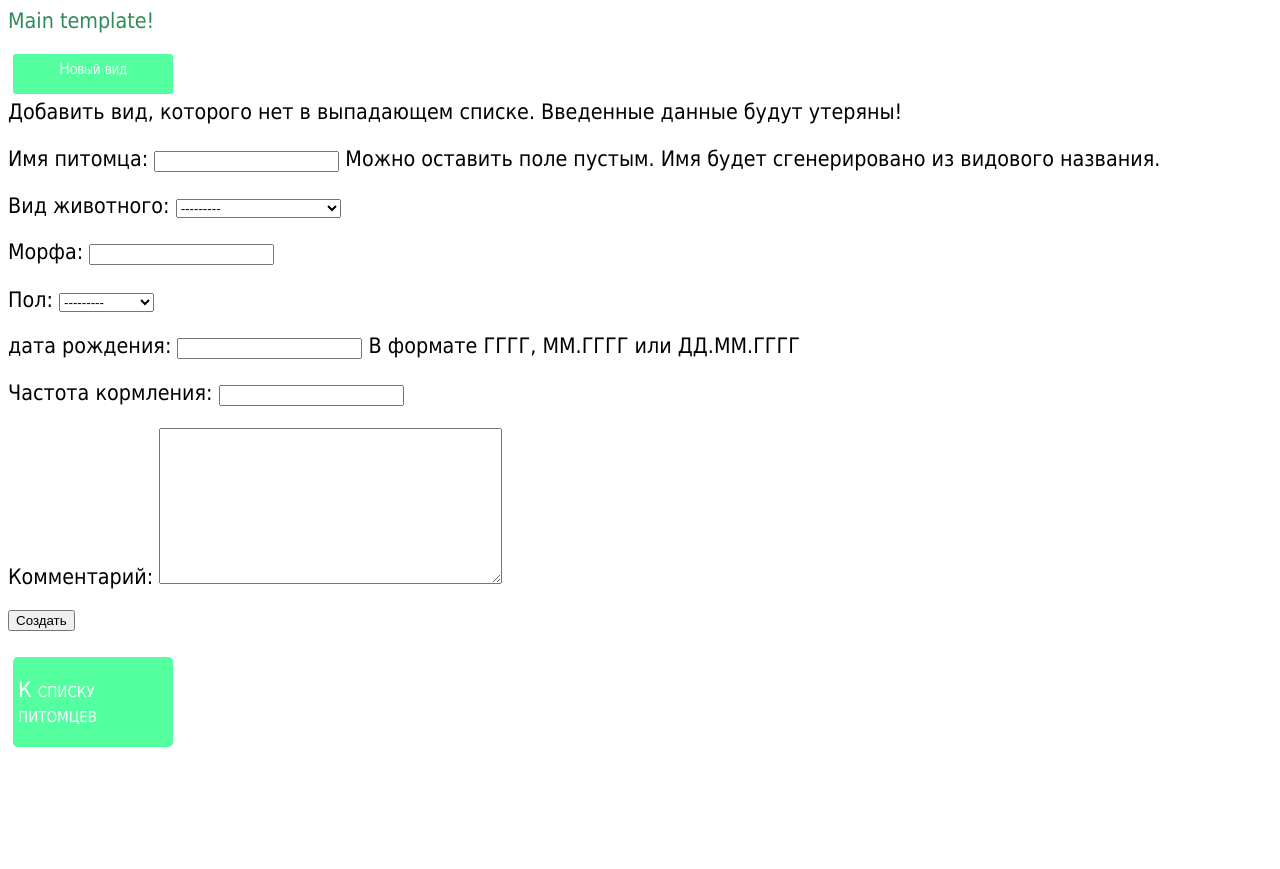
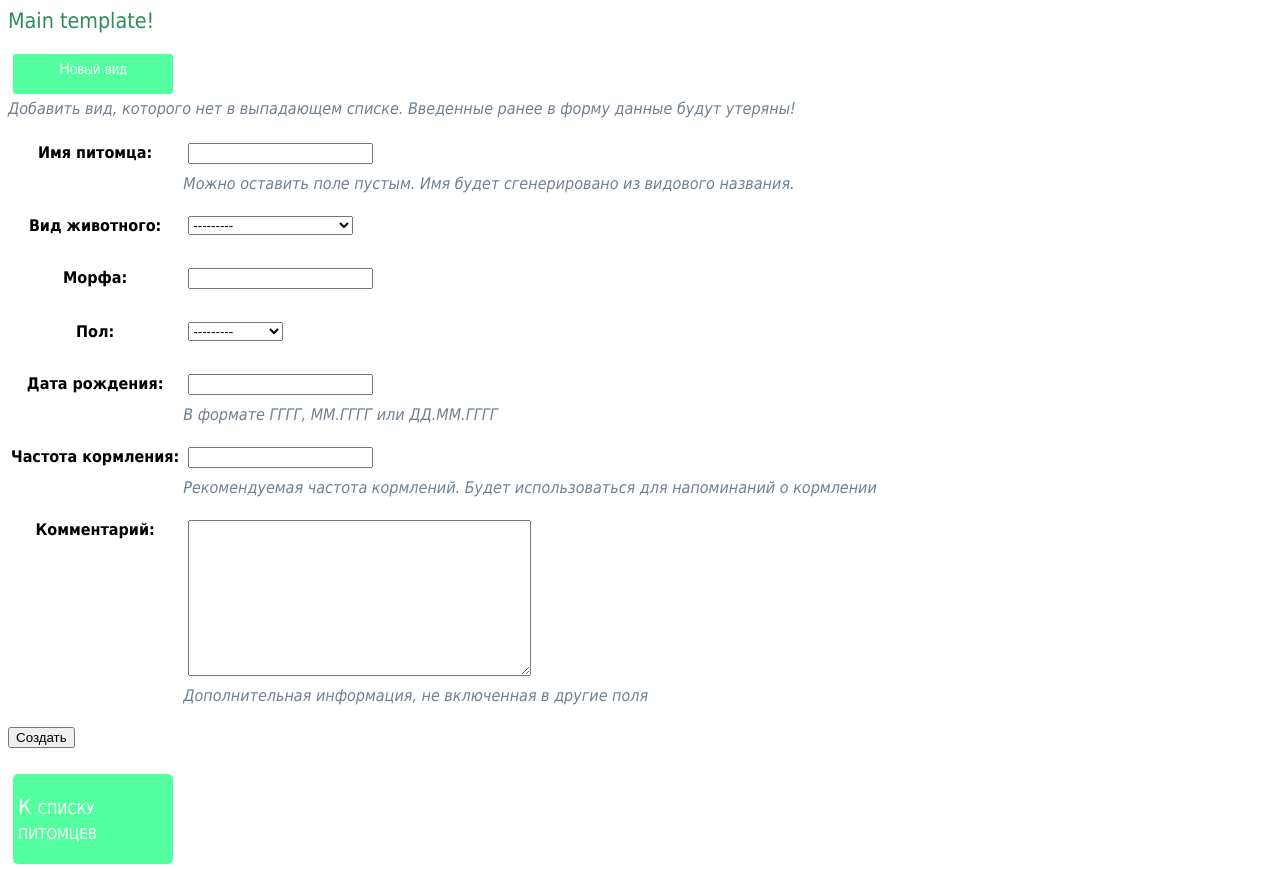
Before and after one commit to rivmar/mypet, a Django app: page /newpet/ in a window 1280 px wide. Before the commit the page ends 747 px from the top, so only its background shows below. Run offline with Django 3.2, Linux system fonts and the light colour scheme; tables that the repository leaves empty hold one stand-in row (values such as "Sample post"); parts of the project's set-up code (start-up, migrations or seed data) failed here and were passed over.

Commit message:
Some changes in form styles

```diff
--- a/pets/forms.py
+++ b/pets/forms.py
@@ -5,10 +5,8 @@
 from .models import Pets, Events, Species
 import re, datetime
 
-
-
 class PetForm(forms.ModelForm):
-	form_birth_date = forms.CharField (label = 'дата рождения', max_length = 11,
+	form_birth_date = forms.CharField (label = 'Дата рождения', max_length = 11,
 		required = False, help_text = '''В формате ГГГГ, ММ.ГГГГ или ДД.ММ.ГГГГ''')
 	pet_name = forms.CharField(label = 'Имя питомца', required = False, help_text = '''Можно оставить поле пустым.
 	 Имя будет сгенерировано из видового названия.''')
@@ -16,6 +14,9 @@
 		model = Pets
 		fields = ('pet_name', 'species', 'morph', 'gender',
 			'form_birth_date', 'fed_freq', 'pet_comment')
+		help_texts = {'fed_freq': 'Рекомендуемая частота кормлений. Будет использоваться для напоминаний о кормлении',
+		'pet_comment': "Дополнительная информация, не включенная в другие поля"
+		}
 
 	def clean_form_birth_date(self):
 		inp_data = self.cleaned_data['form_birth_date']
@@ -56,3 +57,6 @@
 	class Meta(object):
 		model = Events
 		exclude = ('pet',)
+		help_texts = {'event_comment': 'Любые комментарии: тип и количество КО, поведение при кормлении и т.д.',
+		'reminde_me': 'Заполните это поле, если животное требует дополнительно обратить на себя внимание через\
+		 некоторое время. Формат даты DD.MM.YYY', 'reminder_comment': 'Текст напоминания'}
--- a/pets/static/pets/styles.css
+++ b/pets/static/pets/styles.css
@@ -13,9 +13,12 @@
 	color: #2E8B57;
 }
 
+.form input, select, textarea {
+	margin: 0px 5px 10px;
+}
 
-.today {
-	background:  #54FF9F ;
+#calendar td.today {
+	background:  #FFFFFF ;
 }
 
 #calendar td.filled {
@@ -64,7 +67,6 @@
 	background: #36648B;
 }
 
-
 .sat, .sun {
 	background:  #B0C4DE
 }
@@ -73,8 +75,19 @@
 	background: #F0F8FF
 }
 
-.thu, .tue{
+.thu, .tue {
 	background: #E6E6FA
+}
+
+.form th, td {
+	vertical-align: top;
+	padding-bottom: 20px;
+}
+
+.helptext {
+	font-size: 12pt;
+	color:  #708090 ;
+	font-style: italic
 }
 
 .bigbutton {
--- a/pets/templates/pets/addspecies.html
+++ b/pets/templates/pets/addspecies.html
@@ -2,9 +2,10 @@
 
 {% block information %}
 <form action="" method="post">
+	<table class  = 'form'>
     {% csrf_token %}
     {{ form.as_table }}
-    {{ form.form_birth_date }}
+    </table>
     <button type='Submit'>Создать</button>
 </form>
 {% endblock %}
--- a/pets/templates/pets/event_form.html
+++ b/pets/templates/pets/event_form.html
@@ -3,8 +3,10 @@
 {% block information %}
 <p>Создание/pедактирование события для питомца: {{ pet_name }}{{ object.pet }}<p>
 <form action="" method="post">
+	<table class = 'form'>
     {% csrf_token %}
-    {{ form.as_p }}
+    {{ form.as_table }}
+    </table>
     <button type='Submit'>Создать</button>
 </form>
 {% if object %}
--- a/pets/templates/pets/pets_form.html
+++ b/pets/templates/pets/pets_form.html
@@ -1,12 +1,15 @@
 {% extends 'pets/main.html' %}
 
 {% block information %}
-<p><div class = 'smallbutton'><a href="{% url 'pets:newspecies' %}">Новый вид</a></div> Добавить вид, которого нет в выпадающем списке. Введенные данные будут утеряны!
+<p><div class = 'smallbutton'><a href="{% url 'pets:newspecies' %}">Новый вид</a></div><span class="helptext"> Добавить вид, которого нет в выпадающем списке. Введенные ранее в форму данные будут утеряны!</span>
+<p>
 <form action="" method="post">
+	<table class = 'form'>
     {% csrf_token %}
-    {{ form.as_p }}
+    {{ form.as_table }}
+    </table>
     <button type='Submit'>Создать</button>
-</form>
+    </form>
 {% if object %}
 <div class = 'bigbutton'><a href="{% url 'pets:petdetail' object.id %}">Вернуться к питомцу {{object.pet_name}}</a></div>
 {% endif %}
```
